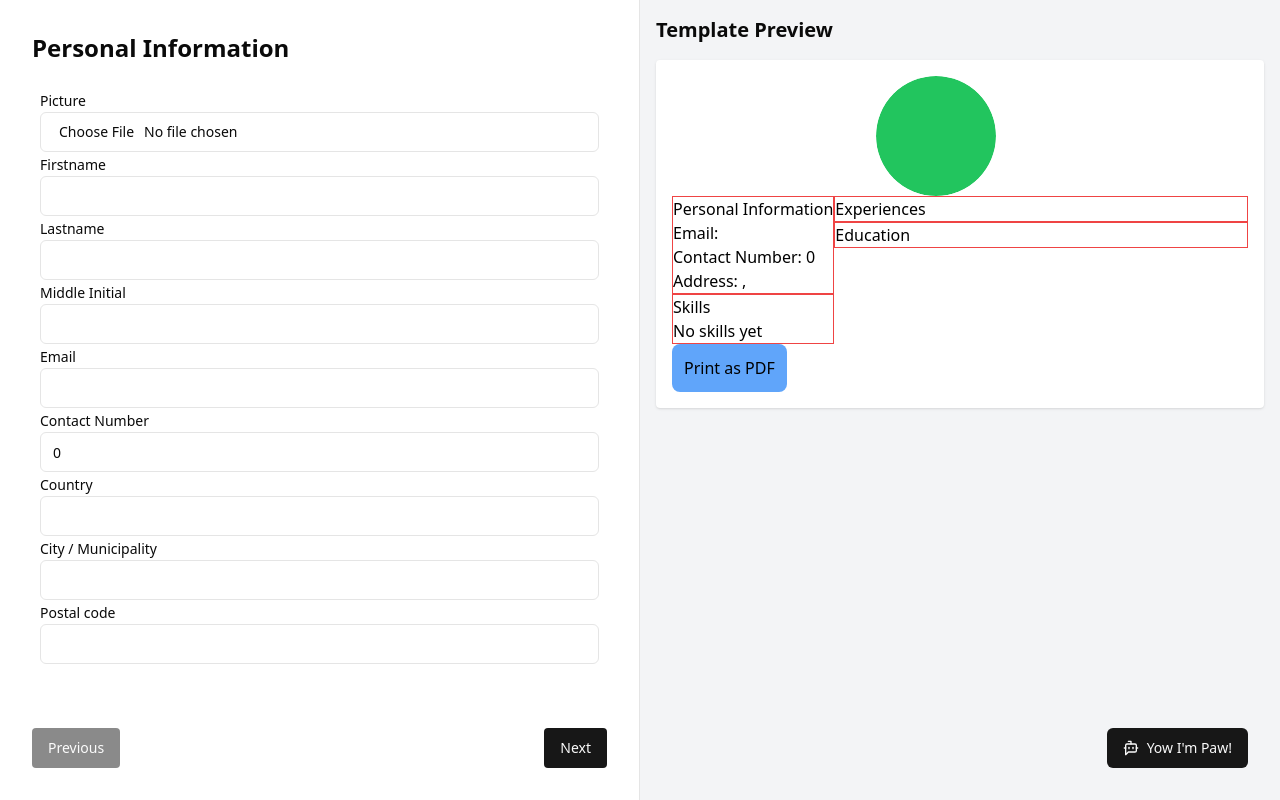
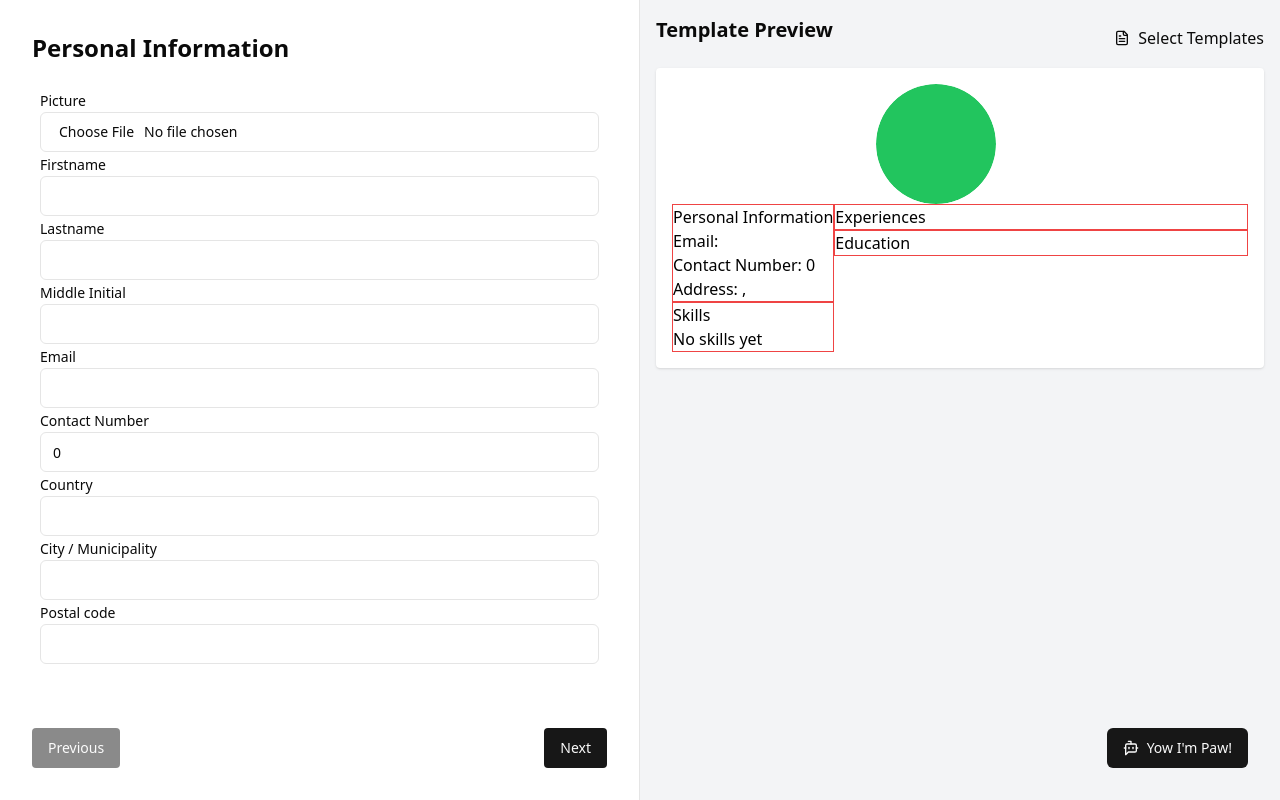
Before and after one commit to stolenfallen1/InstaCV, a React (Vite) app: page / in a window 1280 px wide. Built offline with nearby package versions, Linux system fonts and the light colour scheme.

Commit message:
dynamic template selection and some minor changes

```diff
--- a/src/components/forms/index.tsx
+++ b/src/components/forms/index.tsx
@@ -10,7 +10,7 @@ import SummarySection from "./summary-section";
 
 import { Button } from "../ui/button";
 
-export function ResumeForms() {
+export function ResumeForms({ onPrint }: { onPrint: () => void }) {
     const [currentIndex, setCurrentIndex] = React.useState(0);
     const { formData } = useResumeStore();
 
@@ -64,13 +64,22 @@ export function ResumeForms() {
                     Previous
                 </Button>
 
+                {currentIndex === sections.length - 1 ? (
+                    <Button
+                        onClick={onPrint}
+                        className="px-4 py-2 rounded"
+                    >
+                        Print
+                    </Button>
+                ) : (
                     <Button
                         onClick={goToNextSection}
-                    disabled={currentIndex === sections.length - 1}
                         className="px-4 py-2 rounded"
                     >
                         Next
                     </Button>
+                )}
+
             </div>
         </main>
     );
--- a/src/pages/Home.tsx
+++ b/src/pages/Home.tsx
@@ -1,8 +1,10 @@
+import React from "react";
+import { useReactToPrint } from "react-to-print";
+
 import { ResumeForms } from "@/components/forms";
-import { TemplateOne } from "@/templates/template-one";
 import { ChatBotContent } from "./sub-pages/ChatBotContent";
 
-import { BotMessageSquare } from "lucide-react";
+import { BotMessageSquare, FileText } from "lucide-react";
 import { Button } from "@/components/ui/button";
 import {
     Sheet,
@@ -10,19 +12,63 @@ import {
     SheetTrigger,
 } from "@/components/ui/sheet";
 
+import { TemplateOne } from "@/templates/template-one";
+import { TemplateTwo } from "@/templates/template-two";
+import { TemplateThree } from "@/templates/template-three";
+
 export default function Home() {
+    const [selectedTemplate, setSelectedTemplate] = React.useState<"templateOne" | "templateTwo" | "templateThree">("templateOne");
+    const [isTemplateSheetOpen, setIsTemplateSheetOpen] = React.useState<boolean>(false);
+    const contentRef = React.useRef<HTMLDivElement>(null);
+    const handlePrint = useReactToPrint({ contentRef });
+
+    const templates = {
+        templateOne: <TemplateOne />,
+        templateTwo: <TemplateTwo />,
+        templateThree: <TemplateThree />,
+    }
+
+    const handleTemplateSelection = (template: keyof typeof templates) => {
+        setSelectedTemplate(template);
+        setIsTemplateSheetOpen(false);
+    }
+
     return (
         <>
             <div className="w-1/2 p-4 border-r">
-                <ResumeForms />
+                <ResumeForms onPrint={handlePrint} />
             </div>
 
             <div className="w-1/2 p-4 bg-gray-100 dark:bg-neutral-950">
-                <h2 className="text-xl font-semibold mb-4">Template Preview</h2>
+                <section className="flex items-center justify-between mb-2">
+                    <h2 className="text-xl font-semibold mb-4">Template Preview</h2>
+                    <div
+                        className="flex items-center gap-2 cursor-pointer hover:text-sky-500"
+                        onClick={() => setIsTemplateSheetOpen(true)}
+                    >
+                        <FileText size={16} />
+                        Select Templates
+                    </div>
+                </section>
                 <div className="bg-white shadow p-4 rounded">
-                    <TemplateOne />
+                    {templates[selectedTemplate]}
                 </div>
             </div>
+
+            <Sheet open={isTemplateSheetOpen} onOpenChange={setIsTemplateSheetOpen}>
+                <SheetContent side="bottom" className="h-[45vh] overflow-y-auto">
+                    <div className="space-y-4">
+                        {Object.keys(templates).map((templateKey) => (
+                            <Button
+                                key={templateKey}
+                                onClick={() => handleTemplateSelection(templateKey as keyof typeof templates)}
+                            >
+                                {templateKey.replace('template', 'Template ')}
+                            </Button>
+                        ))}
+                    </div>
+                </SheetContent>
+            </Sheet>
 
             <Sheet>
                 <SheetTrigger asChild>
@@ -35,6 +81,12 @@ export default function Home() {
                     <ChatBotContent />
                 </SheetContent>
             </Sheet>
+
+            <div style={{ display: "none" }}>
+                <div ref={contentRef}>
+                    {templates[selectedTemplate]}
+                </div>
+            </div>
         </>
     );
 }
--- a/src/templates/template-one.tsx
+++ b/src/templates/template-one.tsx
@@ -1,21 +1,12 @@
 import React from "react";
-import { useReactToPrint } from "react-to-print";
 
 import { Avatar, AvatarFallback, AvatarImage } from "@/components/ui/avatar";
-
 import { useResumeStore } from "@/store/resume-store";
-
 import { formatDate, capitalizeFirstLetter, capitalizeEachWord } from "@/utils/formatter"
 
 export function TemplateOne() {
     const contentRef = React.useRef<HTMLDivElement>(null);
-    const handlePrint = useReactToPrint({ contentRef });
-
     const formData = useResumeStore((state) => state.formData);
-
-    const handlePrintButtonClick = () => {
-        handlePrint();
-    }
 
     return (
         <main style={{ backgroundColor: "#FFFF", color: "#000" }}>
@@ -105,9 +96,6 @@ export function TemplateOne() {
                     </div>
                 </section>
             </div>
-            <button className="btn bg-blue-400 p-3 rounded-lg" onClick={handlePrintButtonClick}>
-                Print as PDF
-            </button>
         </main>
     );
 }
--- /dev/null
+++ b/src/templates/template-three.tsx
@@ -0,0 +1,7 @@
+export function TemplateThree() {
+    return (
+        <section>
+            <h2>Template Three</h2>
+        </section>
+    );
+}
--- /dev/null
+++ b/src/templates/template-two.tsx
@@ -0,0 +1,7 @@
+export function TemplateTwo() {
+    return (
+        <section>
+            <h2>Template Two</h2>
+        </section>
+    );
+}
```
Lines whose indentation alone changed are shown as unchanged.
